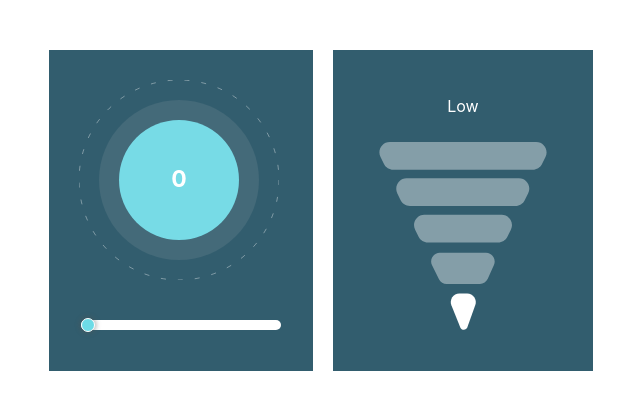
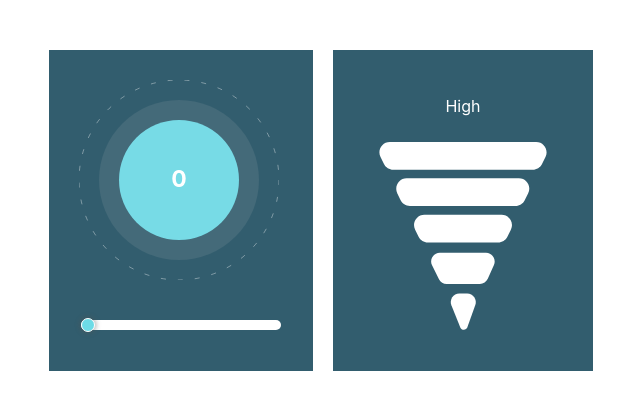
Before and after one commit to Ciddarth-raaj/intellect-project, a React (Create React App) app: page / in a window 1280 px wide. Shown: the top 410 px of the page, without its empty margins (1-641 px from the left). Built offline with nearby package versions, Linux system fonts and the light colour scheme.

Commit message:
Adds comments

```diff
--- a/src/App.js
+++ b/src/App.js
@@ -13,7 +13,7 @@ function App() {
       </div>
 
       <div className={styles.widgetContainer}>
-        <Widget2 />
+        <Widget2 width={200} defaultValue={4} showStatus={true} />
       </div>
     </div>
   );
--- a/src/components/linearSlider/linearSlider.jsx
+++ b/src/components/linearSlider/linearSlider.jsx
@@ -2,7 +2,20 @@ import React, { useState } from "react";
 
 import styles from "./linearSlider.module.css";
 
-const LinearSlider = ({ min = 0, max = 100, value, setValue }) => {
+// Props
+// min - min value of the slider
+// max - max value of the slider
+// value - value of the slider
+// setValue - state function used to modify the value
+// width - width of the scale
+
+const LinearSlider = ({
+  min = 0,
+  max = 100,
+  value,
+  setValue,
+  width = "200px",
+}) => {
   return (
     <input
       type="range"
@@ -10,7 +23,7 @@ const LinearSlider = ({ min = 0, max = 100, value, setValue }) => {
       min={min}
       max={max}
       onChange={(e) => setValue(e.target.value)}
-      style={{ backgroundSize: `${(value * 100) / max}% 100%` }} // backgroundSize is used to set the unselected part
+      style={{ backgroundSize: `${(value * 100) / max}% 100%`, width: width }} // backgroundSize is used to set the unselected part
       value={value}
     />
   );
--- a/src/components/widget1/widget1.jsx
+++ b/src/components/widget1/widget1.jsx
@@ -2,19 +2,22 @@ import { useState } from "react";
 import CircularProgress from "../circularProgress/circularProgress";
 import LinearSlider from "../linearSlider/linearSlider";
 
-const Widget1 = () => {
+// Props
+// size - used to set the width and height of the widget
+
+const Widget1 = ({ size = 200 }) => {
   const [value, setValue] = useState(0);
 
   return (
     <div>
       <CircularProgress
-        size={200}
+        size={size}
         value={value}
         setValue={setValue}
         parentStyle={{ marginBottom: "30px" }}
         percentage={(value / 10) * 100}
       />
-      <LinearSlider max={10} value={value} setValue={setValue} />
+      <LinearSlider width={size} max={10} value={value} setValue={setValue} />
     </div>
   );
 };
--- a/src/components/widget2/widget2.jsx
+++ b/src/components/widget2/widget2.jsx
@@ -10,8 +10,13 @@ const bars = [
   "M4.34164 8.68328C2.34694 4.69387 5.24791 0 9.7082 0L94.2918 0C98.7521 0 101.653 4.69387 99.6584 8.68328L97.6584 12.6833C96.642 14.716 94.5644 16 92.2918 16H11.7082C9.43557 16 7.35799 14.716 6.34164 12.6833L4.34164 8.68328Z",
 ];
 
-const Widget2 = () => {
-  const [value, setValue] = useState(0);
+// Props
+// width - width of the widget
+// defaultValue - default value of the widget
+// showStatus - display text with the status (High, Medium, Low)
+
+const Widget2 = ({ width = "200px", defaultValue = 0, showStatus = true }) => {
+  const [value, setValue] = useState(defaultValue);
 
   const handleValueChange = (index) => {
     setValue(index);
@@ -30,15 +35,9 @@ const Widget2 = () => {
   };
 
   return (
-    <div className={styles.barWrapper}>
-      <p>{statusText()}</p>
-      <svg
-        width={104 * 2.2}
-        height={109 * 2.2}
-        viewBox="0 0 104 109"
-        fill="none"
-        xmlns="http://www.w3.org/2000/svg"
-      >
+    <div className={styles.barWrapper} style={{ width: width }}>
+      {showStatus && <p>{statusText()}</p>}
+      <svg viewBox="0 0 104 109" fill="none" xmlns="http://www.w3.org/2000/svg">
         {bars.map((d, index) => (
           <path
             d={d}
--- a/src/components/widget2/widget2.module.css
+++ b/src/components/widget2/widget2.module.css
@@ -2,7 +2,6 @@
     display: flex;
     justify-content: center;
     align-items: center;
-    width: 200px;
     height: 100%;
     flex-direction: column;
 }
```
Also changed, not shown: src/components/circularProgress/circularProgress.jsx (+6 -6 lines).
